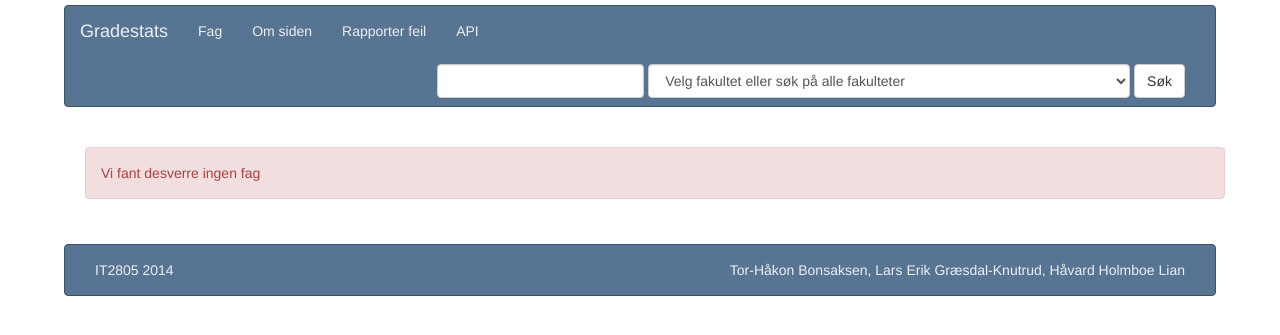
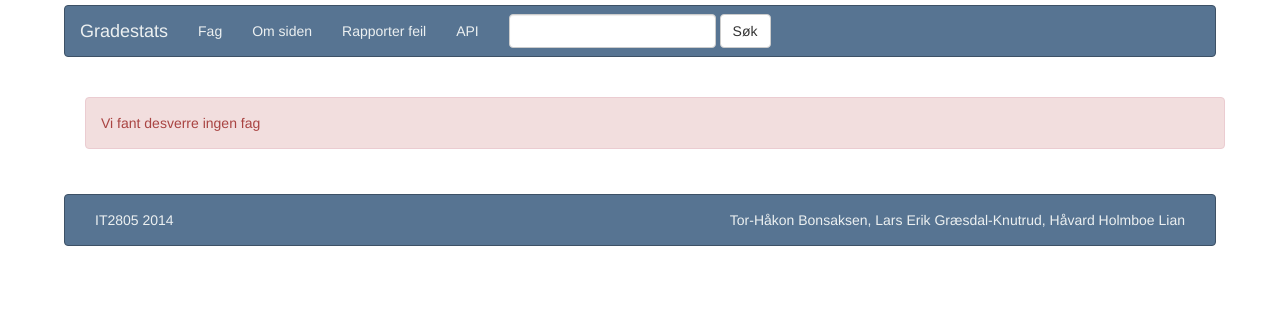
Before and after one commit to Torrib/gradestats, a Django app: page / in a window 1280 px wide. Shown: the top 335 px of the page. Run offline with Django 3.2, Linux system fonts and the light colour scheme; data that the repository does not hold is empty; some libraries are stand-ins or nearby versions.

Commit message:
removed the faculty dropdown

```diff
--- a/grades/static/css/gradestats.css
+++ b/grades/static/css/gradestats.css
@@ -1,7 +1,7 @@
-.tt-input { /* UPDATE: newer versions use tt-input instead of tt-query */
-    box-shadow: inset 0 1px 1px rgba(0, 0, 0, 0.075);
-    margin-top: -6px;
+select {
+    overflow: hidden;
 }
+
 
 .twitter-typeahead .tt-query,
 .twitter-typeahead .tt-hint {
--- a/templates/base.html
+++ b/templates/base.html
@@ -33,20 +33,17 @@
                     <li class="navbar-item"><a href="/{{ key }}/">{{ value }}</a></li>
                 {% endfor %}
                 {% endif %}
+                    <li>
+                        <form class="nav navbar-form navbar-right" action="/search/" method="GET">
+                            <div class="form-group">
+                                <input autocomplete="off" id="query" name="query" value="{{query}}" type="text" class="tt-input form-control input-default"/>
+                            </div>
+                            <button type="submit" class="input-default btn btn-default">Søk</button>
+                        </form>
+                    </li>
                 </ul>
 
-                <form class="navbar-form navbar-right" action="/search/" method="GET">
-                    <div class="control-group form-inline">
-                        <input autocomplete="off" id="query" name="query" value="{{query}}" type="text" class="tt-input form-control input-default"/>
-                        <select class="form-control input-default" name="faculty_code">
-                            <option value="-1">Velg fakultet eller søk på alle fakulteter</option>
-                            {% for key, value in faculties.items %}
-                                <option {% if key == selected %} selected {% endif %} value="{{key}}">{{value}}</option>
-                            {% endfor %}
-                        </select>
-                        <button type="submit" class="input-default btn btn-default">Søk</button>
-                    </div>
-                </form>
+
             </div>
         </div>
     </nav>
```
Also changed, not shown: templates/course.html (+2 -14 lines).
